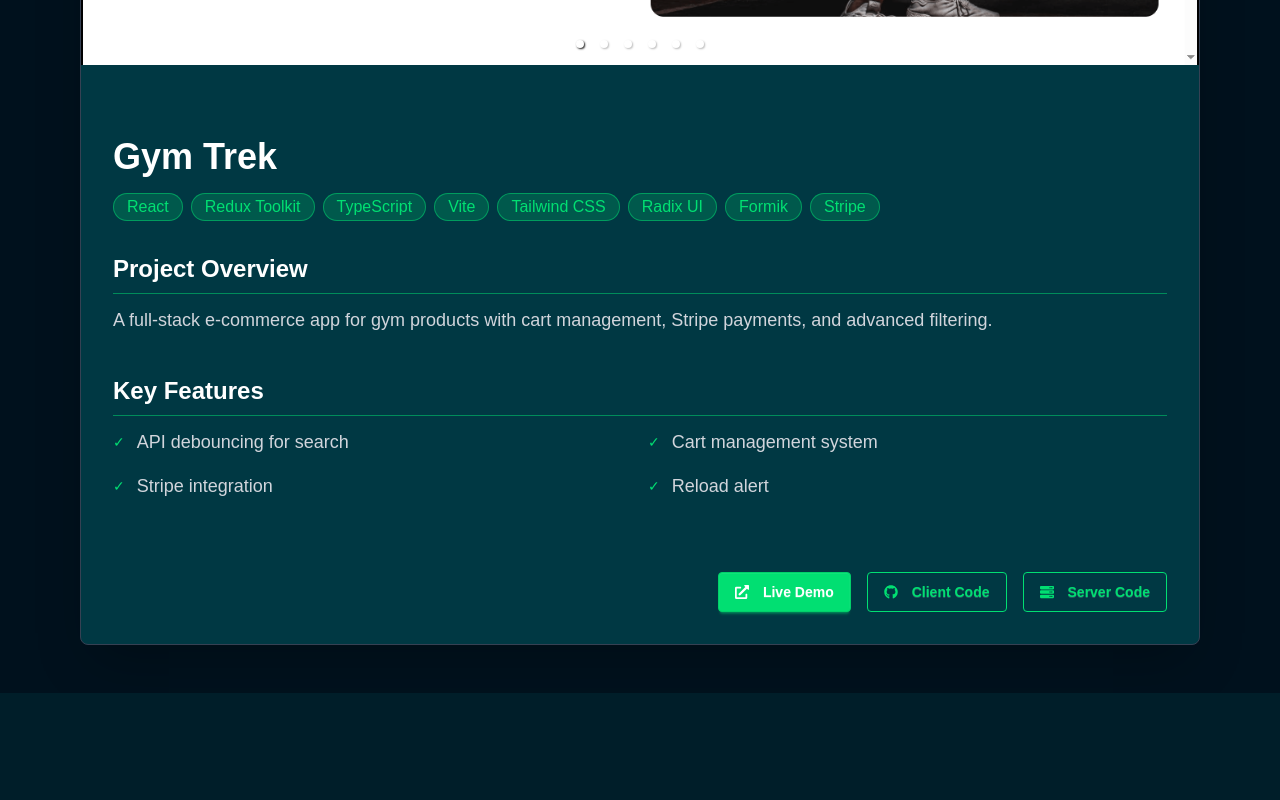
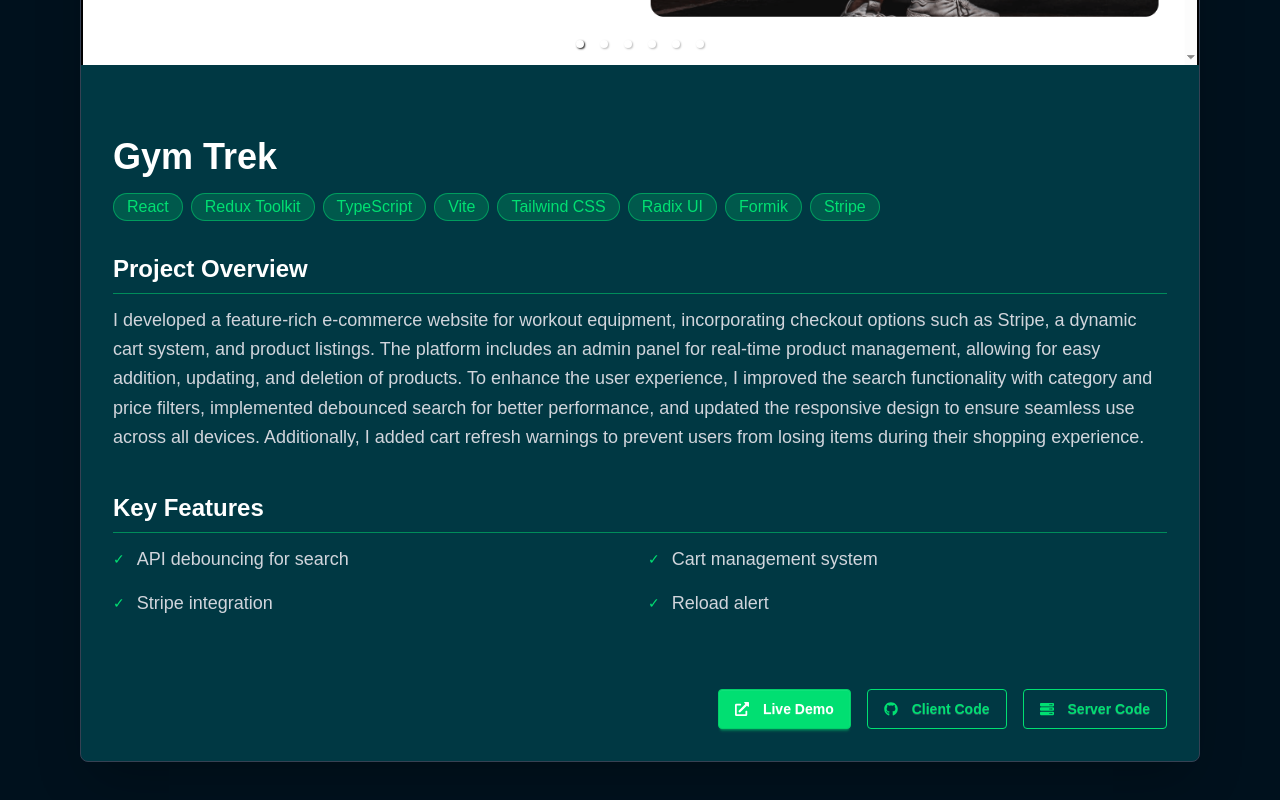
Before and after one commit to AkashAkter/akash-akter-portfolio, a Next.js app: page /projects/1 in a window 1280 px wide. Shown: the part 685-1485 px from the top of the page. Before the commit the page ends 1378 px from the top, so only its background shows below. Built offline with nearby package versions, Linux system fonts and the light colour scheme; a web font is replaced by a local one.

Commit message:
UPDATING SECTION

```diff
--- a/projects.json
+++ b/projects.json
@@ -4,6 +4,7 @@
       "id": 1,
       "title": "Gym Trek",
       "description": "A full-stack e-commerce app for gym products with cart management, Stripe payments, and advanced filtering.",
+      "detailDescription": "I developed a feature-rich e-commerce website for workout equipment, incorporating checkout options such as Stripe, a dynamic cart system, and product listings. The platform includes an admin panel for real-time product management, allowing for easy addition, updating, and deletion of products. To enhance the user experience, I improved the search functionality with category and price filters, implemented debounced search for better performance, and updated the responsive design to ensure seamless use across all devices. Additionally, I added cart refresh warnings to prevent users from losing items during their shopping experience.",
       "features": [
         "API debouncing for search",
         "Cart management system",
@@ -36,6 +37,7 @@
       "id": 2,
       "title": "Auto Buzz",
       "description": "A marketplace for buying/selling used cars with Google Auth, appointments, and Stripe payments.",
+      "detailDescription": "I created a full-stack platform featuring separate dashboards for administrators, buyers, and sellers to facilitate the buying and selling of used automobiles. Administrators can manage users and listings, buyers can book automobiles, and sellers can add their products. The platform uses Stripe for secure payment processing, Google for user authentication, and Tailwind CSS to enhance the user interface with a responsive design for an optimal experience across devices.",
       "features": [
         "Seller/customer accounts",
         "Appointment booking",
@@ -66,6 +68,7 @@
       "id": 3,
       "title": "AutoLimpio",
       "description": "Car wash/service booking portal with admin controls, service comparisons, and countdown timers.",
+      "detailDescription": "The AutoLimpio car wash and service booking portal allows customers to easily schedule convenient time slots for vehicle care and explore a variety of car maintenance services. Users can select desired services, book appointments, and track future reservations effortlessly. Administrators have the ability to manage user roles, set available time slots for services, and efficiently handle all bookings. This guide will walk you through setting up and running the project locally on your machine.",
       "features": [
         "Debounced API calls",
         "Service comparison tool",
--- a/src/app/projects/[id]/page.tsx
+++ b/src/app/projects/[id]/page.tsx
@@ -86,8 +86,9 @@
               <h2 className="text-2xl font-semibold text-white mb-3 border-b border-success/50 pb-2">
                 Project Overview
               </h2>
+
               <p className="text-lg text-gray-300 leading-relaxed">
-                {project.description}
+                {project?.detailDescription}
               </p>
             </div>
 
```
